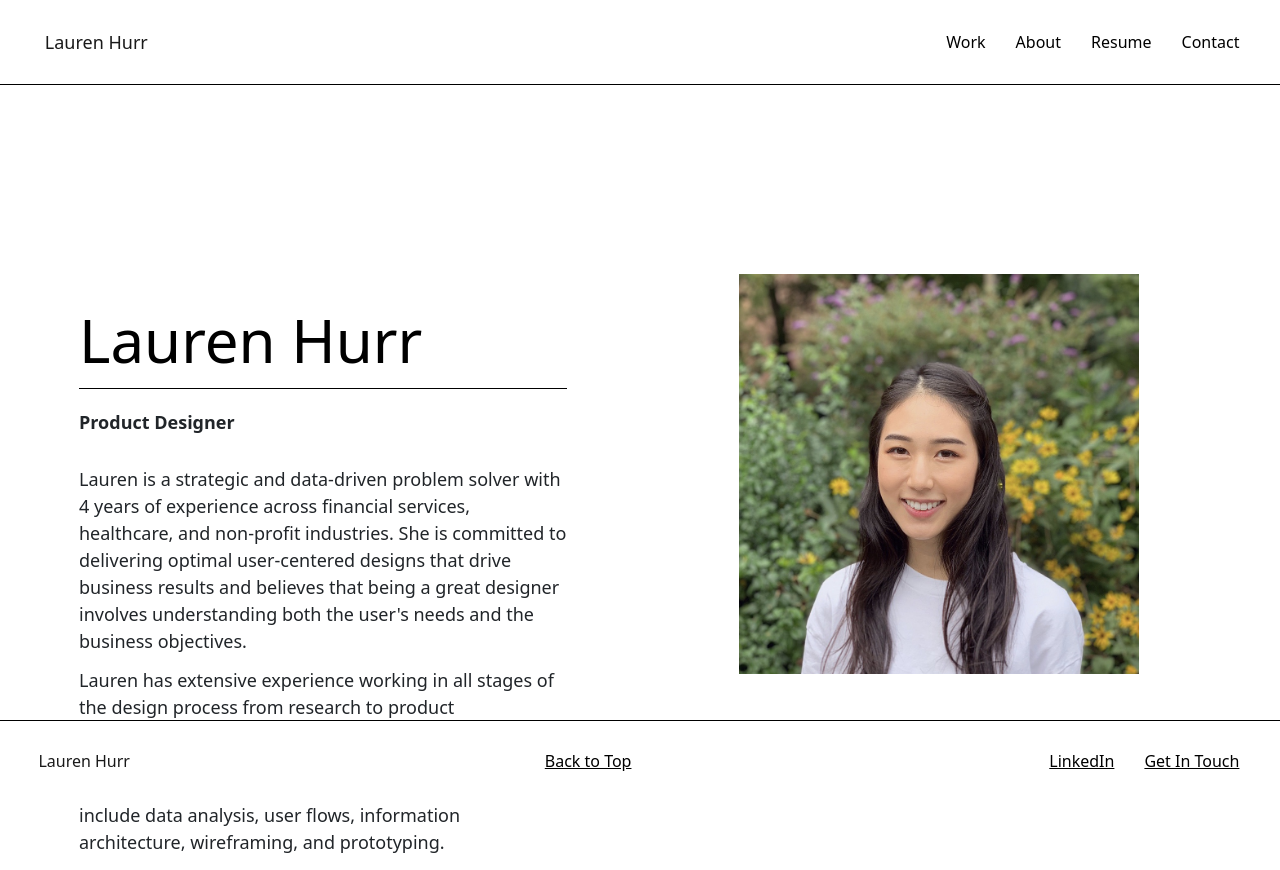
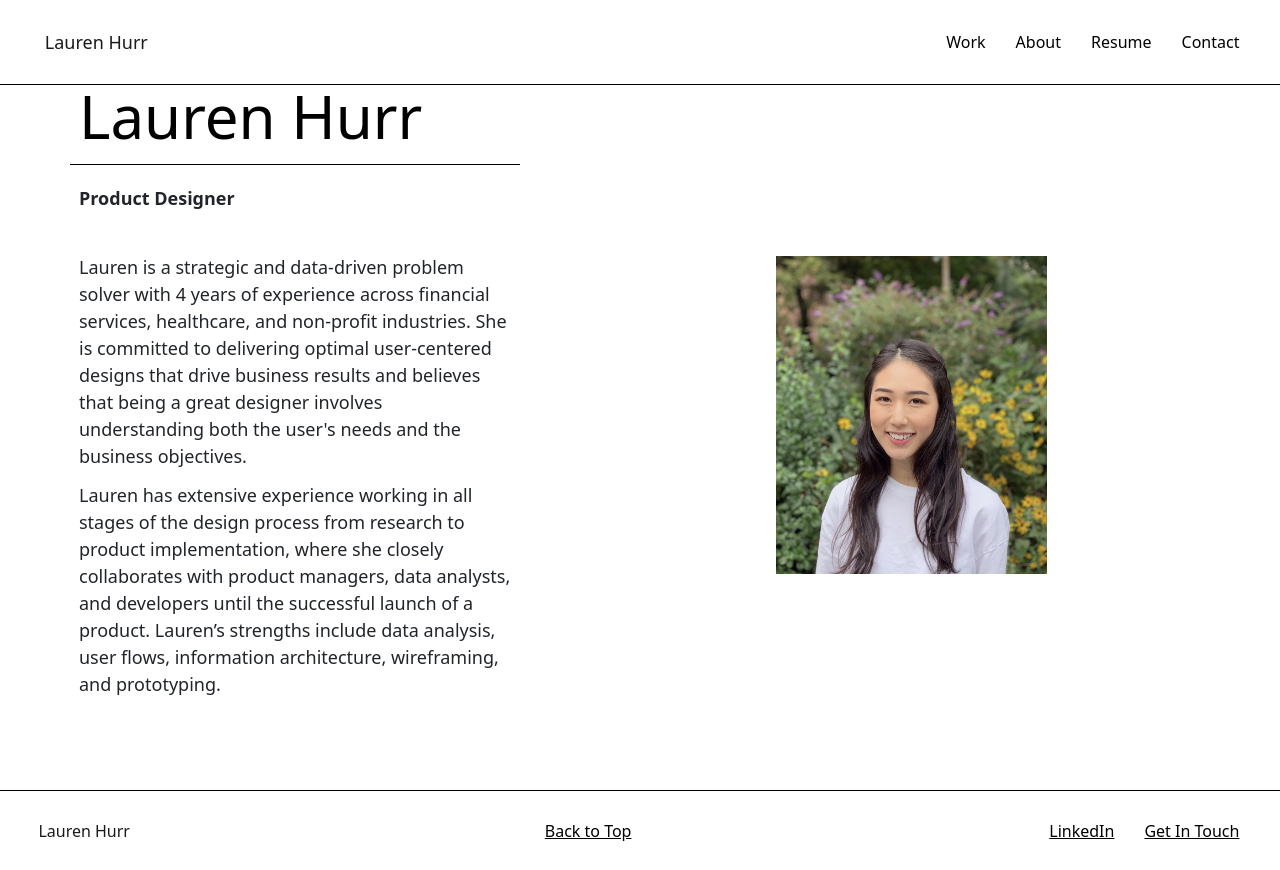
Before and after one commit to lauren-hurr/react-portfolio, a React (Create React App) app in the folder amplifyapp/: page /about in a window 1280 px wide. Built offline with nearby package versions, Linux system fonts and the light colour scheme; a web font is replaced by a local one.

Commit message:
Updating layout in about me

```diff
--- a/amplifyapp/src/components/AboutBanner.css
+++ b/amplifyapp/src/components/AboutBanner.css
@@ -1,11 +1,13 @@
 .aboutBannerRow {
     padding-top: 80px;
     max-width: 100%;
-    height: 90vh;
+    padding-bottom: 80px;
+    min-height: 90vh;
 }
 
 .aboutTitleCol {
-    margin-top: 20%;
+    margin-top: auto;
+    margin-bottom: auto;
     padding-right: 10rem;
 }
 
@@ -39,17 +41,14 @@
 }
 
 .imageDiv {
-    width: 400px;
-    height: 400px;
-    position: relative;
+    width: 50%;
     overflow: hidden;
     margin-left: auto;
     margin-right: auto;
+    padding-top: 40px;
 }
 
 .aboutProfilePic {
-    display: inline;
-    margin: 0 auto;
     height: 100%;
     width: 100%;
     object-fit: cover;
--- a/amplifyapp/src/components/AboutBanner.js
+++ b/amplifyapp/src/components/AboutBanner.js
@@ -8,24 +8,35 @@ function AboutBanner() {
     return (
         <Container>
             <Row className={"aboutBannerRow"}>
-                <Col className={"aboutTitleCol"}>
-                    <div className={"aboutNameDiv"}>
+                <Col md={6} className={"aboutTitleCol"}>
+                    <Row>
+                        <Col className={"aboutNameDiv"}>
                             <p className="aboutJobName">
                                 Lauren Hurr
                             </p>
-                    </div>
-                    <div className={"aboutJobDiv"}>
+                        </Col>
+                    </Row>
+                    <Row>
+                        <Col className={"aboutJobDiv"}>
                             <p className="aboutJobTitle">
                                 Product Designer
                             </p>
-                    </div>
-                    <div className={"detailDiv"}>
+                        </Col>
+                    </Row>
+                    <Row>
+                        <Col className={"detailDiv"}>
+                            <Row>
+                                <Col>
                                     <p className="aboutDetails">
                                         Lauren is a strategic and data-driven problem solver with 4 years of experience across
                                         financial services, healthcare, and non-profit industries. She is committed to delivering
                                         optimal user-centered designs that drive business results and believes that being a great
                                         designer involves understanding both the user's needs and the business objectives.
                                     </p>
+                                </Col>
+                            </Row>
+                            <Row>
+                                <Col>
                                     <p className="aboutDetails">
                                         Lauren has extensive experience working in all stages of the design process from research
                                         to product implementation, where she closely collaborates with product managers,
@@ -33,9 +44,13 @@ function AboutBanner() {
                                         include data analysis, user flows, information architecture, wireframing, and prototyping.
 
                                     </p>
-                    </div>
                                 </Col>
-                <Col className={"aboutDescCol"}>
+                            </Row>
+                        </Col>
+                    </Row>
+
+                </Col>
+                <Col md={6} className={"aboutDescCol"}>
                     <div className={"imageDiv"}>
                         <img className="aboutProfilePic" src={"images/headshot.png"} alt={"AboutMePhoto"}/>
                     </div>
--- a/amplifyapp/src/components/NavBar.css
+++ b/amplifyapp/src/components/NavBar.css
@@ -2,7 +2,7 @@
 .navbar.header {
   --bs-navbar-padding-x: 2vw;
   min-height: 85px;
-  max-height: 85px;
+  max-height: 100%;
   font-size: 16px;
   border-bottom: 1px solid black;
   backdrop-filter: blur(12px);
@@ -19,4 +19,5 @@
   margin-left: 0.75rem;
   margin-right: 0.75rem;
   color: #000000 !important;
+  text-align: right;
 }
--- a/amplifyapp/src/components/NavBar.js
+++ b/amplifyapp/src/components/NavBar.js
@@ -6,7 +6,7 @@ import Navbar from 'react-bootstrap/Navbar';
 function NavBar() {
   return (
       <>
-          <Navbar fixed={"top"} className={"header"} expand="xl">
+          <Navbar fixed={"top"} className={"header"} expand="lg">
               <Navbar.Brand href="/">Lauren Hurr</Navbar.Brand>
               <Navbar.Toggle aria-controls="basic-navbar-nav" />
               <Navbar.Collapse id="basic-navbar-nav">
--- a/amplifyapp/src/pages/About.js
+++ b/amplifyapp/src/pages/About.js
@@ -11,7 +11,6 @@ function About() {
             <AboutBanner />
             <Footer />
         </Container>
-
     );
 }
 
```
Lines whose indentation alone changed are shown as unchanged.
